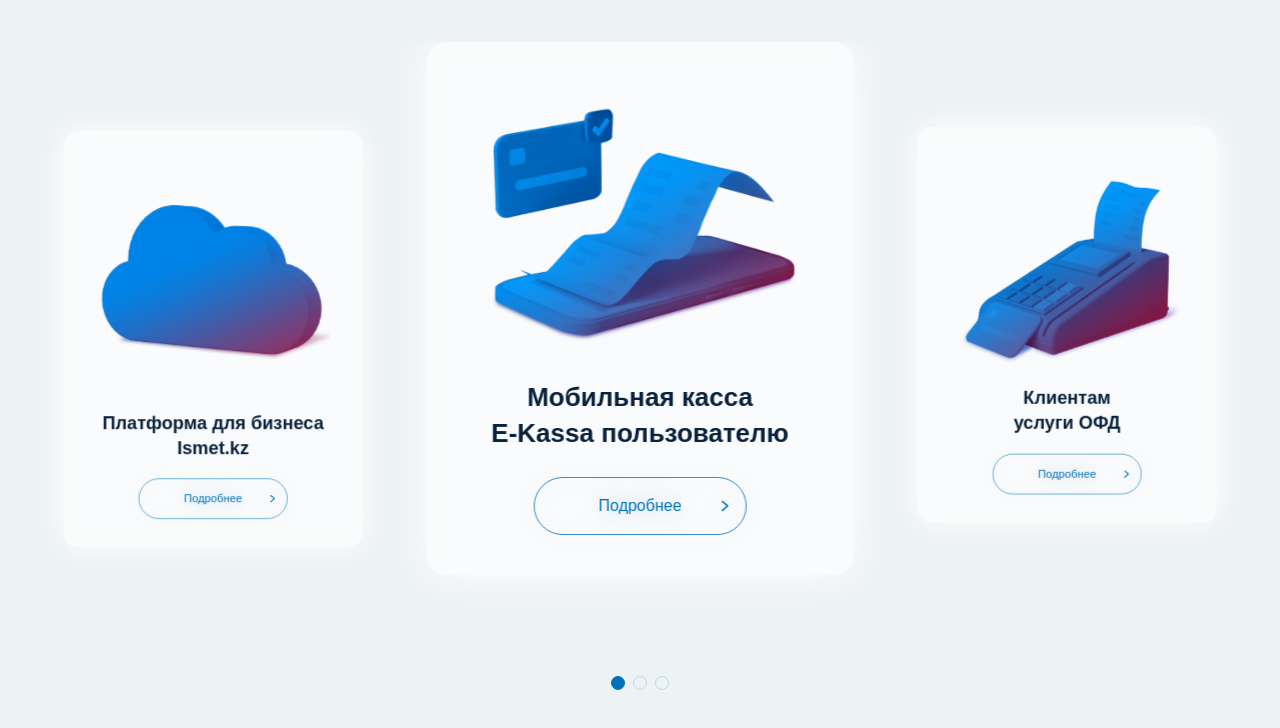
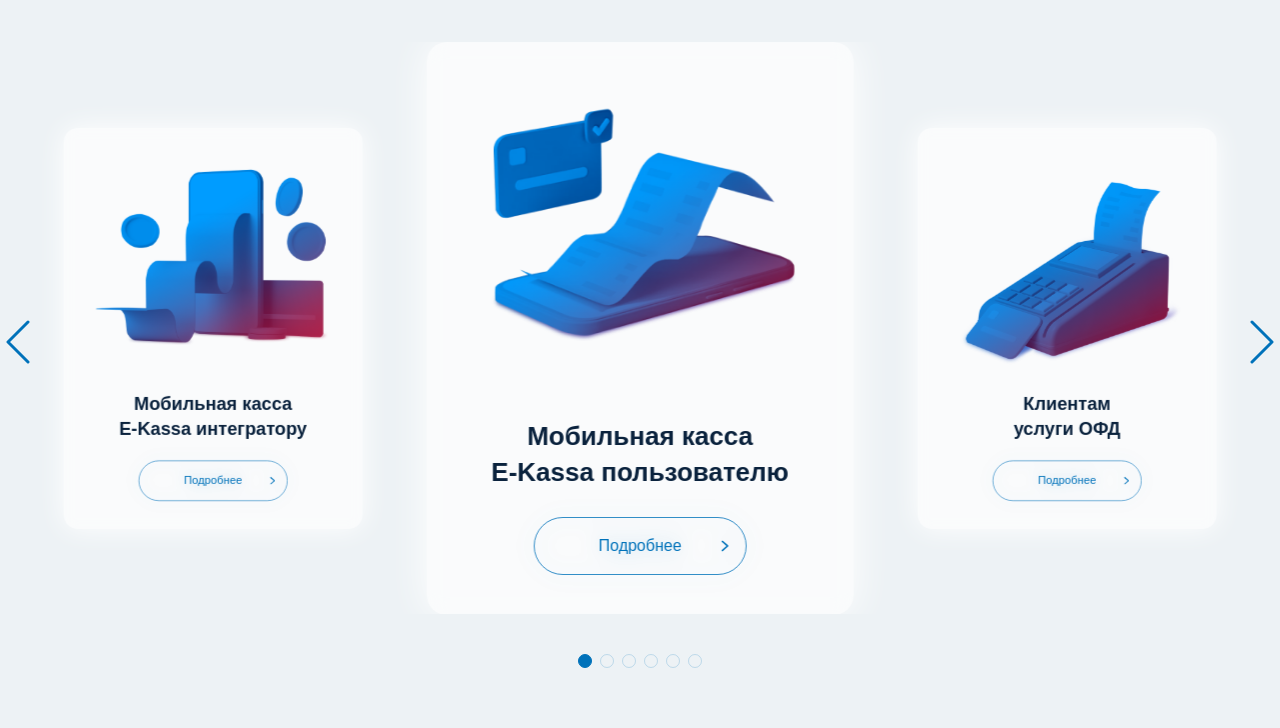
Before and after one commit to isemilia/kaztelecom, a website: page app/index.html in a window 1280 px wide. Shown: the part 760-1488 px from the top of the page. Drawn offline with nearby package versions, Linux system fonts and the light colour scheme; a web font is replaced by a local one.

Commit message:
Add slider navigation

```diff
--- a/app/assets/css/sass/components/_useful.scss
+++ b/app/assets/css/sass/components/_useful.scss
@@ -3,12 +3,16 @@
     &-card {
         max-width: 480px;
         padding: 50px 46px 40px;
-        display: flex;
-        flex-direction: column;
-        align-items: center;
+        // display: flex;
+        // flex-direction: column;
+        // align-items: center;
         transform: scale(1);
         backface-visibility: hidden;
         transition: all .5s;
+        display: grid;
+        justify-items: center;
+        grid-template-rows: 314px;
+        grid-auto-rows: auto;
         &-title {
             margin-top: 12px;
             font-weight: 700;
@@ -39,6 +43,10 @@
         margin-top: 40px;
         display: flex;
         justify-content: center;
+        // position: absolute;
+        z-index: 20;
+        inset: unset;
+        // bottom: -50px !important;
         .swiper-pagination-bullet {
             width: 14px;
             height: 14px;
@@ -49,4 +57,20 @@
             }
         }
     }
+    &-nav {
+        position: absolute;
+        top: 48%;
+        transform: translateY(-50%);
+        z-index: 20;
+        display: flex;
+        justify-content: space-between;
+        width: 100%;
+    }
+    &-btn {
+        background: transparent;
+        border: 0;
+    }
+    &-wrap {
+        position: relative;
+    }
 }
--- a/app/assets/js/useful.js
+++ b/app/assets/js/useful.js
@@ -22,8 +22,8 @@
 
         // Navigation arrows
         navigation: {
-          nextEl: '.useful-btn-next',
-          prevEl: '.useful-btn-prev',
+          nextEl: '.useful-btn--next',
+          prevEl: '.useful-btn--prev',
         },
     });
 })
--- a/app/index.html
+++ b/app/index.html
@@ -133,10 +133,57 @@
                                 <a href="#" class="btn btn--medium useful-card-btn">Подробнее</a>
                             </div>
                         </div>
+                        <div class="swiper-slide useful-slide">
+                            <div class="card-100 useful-card">
+                                <div class="useful-card-img">
+                                    <img src="assets/img/home/useful-img-4.png" alt="e kassa">
+                                </div>
+                                <h3 class="useful-card-title">
+                                    Услуги <br>
+                                    Казахтелеком бизнес
+                                </h3>
+                                <a href="#" class="btn btn--medium useful-card-btn">Подробнее</a>
+                            </div>
+                        </div>
+                        <div class="swiper-slide useful-slide">
+                            <div class="card-100 useful-card">
+                                <div class="useful-card-img">
+                                    <img src="assets/img/home/useful-img-6.png" alt="e kassa">
+                                </div>
+                                <h3 class="useful-card-title">
+                                    Участникам <br>
+                                    государственных закупок
+                                </h3>
+                                <a href="#" class="btn btn--medium useful-card-btn">Подробнее</a>
+                            </div>
+                        </div>
+                        <div class="swiper-slide useful-slide">
+                            <div class="card-100 useful-card">
+                                <div class="useful-card-img">
+                                    <img src="assets/img/home/useful-img-5.png" alt="e kassa">
+                                </div>
+                                <h3 class="useful-card-title">
+                                    Мобильная касса <br>
+                                    E-Kassa интегратору
+                                </h3>
+                                <a href="#" class="btn btn--medium useful-card-btn">Подробнее</a>
+                            </div>
+                        </div>
 
                     </div>
                 </div>
-
+                <div class="useful-nav">
+                    <button class="useful-btn useful-btn--prev">
+                        <svg width="24" height="44" viewBox="0 0 24 44" fill="none" xmlns="http://www.w3.org/2000/svg">
+                            <path d="M22 42L2 22L22 2" stroke="#0072BA" stroke-width="3" stroke-linecap="round" stroke-linejoin="round"/>
+                        </svg>
+                    </button>
+                    <button class="useful-btn useful-btn--next">
+                        <svg width="24" height="44" viewBox="0 0 24 44" fill="none" xmlns="http://www.w3.org/2000/svg">
+                            <path d="M2 2L22 22L2 42" stroke="#0072BA" stroke-width="3" stroke-linecap="round" stroke-linejoin="round"/>
+                        </svg>
+                    </button>
+                </div>
                 <div class="useful-pagination"></div>
 
             </div>
```
Also changed, not shown: app/assets/css/home.min.css, app/assets/img/home/useful-img-4.png (added), app/assets/img/home/useful-img-5.png (added), app/assets/img/home/useful-img-6.png (added).
